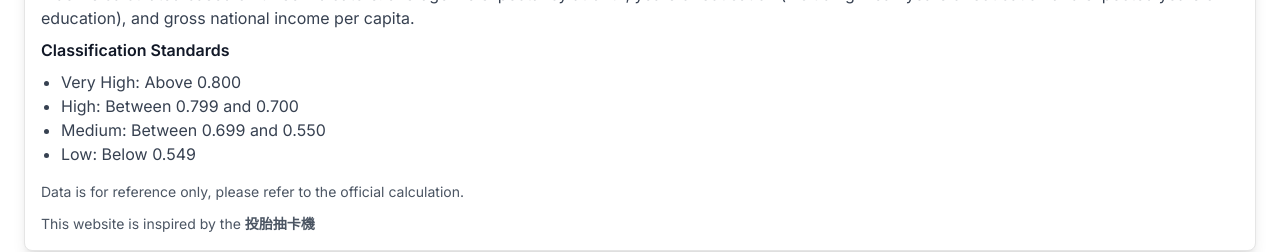
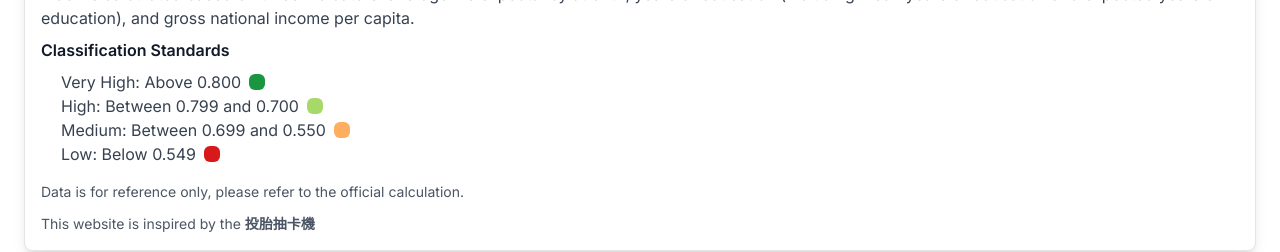
Before and after one commit to garylin0969/life-restart, a Next.js app: page /en in a window 1280 px wide. Shown: the part 445-697 px from the top of the page. Built offline with nearby package versions, Linux system fonts and the light colour scheme.

Commit message:
feat: add color indicators to HDI standards list

```diff
--- a/src/components/directions.tsx
+++ b/src/components/directions.tsx
@@ -1,8 +1,23 @@
 import { Card, CardContent } from '@/components/ui/card';
+import { cn } from '@/lib/utils';
 
 interface DirectionsProps {
     translate: (key: string) => string;
 }
+
+const HDIWithColor = ({ type }: { type: string }) => {
+    return (
+        <div
+            className={cn(
+                'w-4 aspect-square inline-block rounded-md',
+                { 'bg-[rgb(26,150,65)]': type === 'VeryHigh' },
+                { 'bg-[rgb(166,217,106)]': type === 'High' },
+                { 'bg-[rgb(253,174,97)]': type === 'Medium' },
+                { 'bg-[rgb(215,25,28)]': type === 'Low' }
+            )}
+        />
+    );
+};
 
 const Directions = ({ translate }: DirectionsProps) => {
     return (
@@ -13,11 +28,23 @@ const Directions = ({ translate }: DirectionsProps) => {
                 </h2>
                 <p className="text-gray-700 dark:text-gray-300">{translate('hdiExplanation')}</p>
                 <h3 className="font-semibold text-gray-900 dark:text-gray-100">{translate('hdiStandardsTitle')}</h3>
-                <ul className="list-disc pl-5">
-                    <li className="text-gray-700 dark:text-gray-300">{translate('hdiStandardVeryHigh')}</li>
-                    <li className="text-gray-700 dark:text-gray-300">{translate('hdiStandardHigh')}</li>
-                    <li className="text-gray-700 dark:text-gray-300">{translate('hdiStandardMedium')}</li>
-                    <li className="text-gray-700 dark:text-gray-300">{translate('hdiStandardLow')}</li>
+                <ul className="list-disc pl-5 text-gray-700 dark:text-gray-300">
+                    <li className="flex items-center gap-2">
+                        {translate('hdiStandardVeryHigh')}
+                        <HDIWithColor type="VeryHigh" />
+                    </li>
+                    <li className="flex items-center gap-2">
+                        {translate('hdiStandardHigh')}
+                        <HDIWithColor type="High" />
+                    </li>
+                    <li className="flex items-center gap-2">
+                        {translate('hdiStandardMedium')}
+                        <HDIWithColor type="Medium" />
+                    </li>
+                    <li className="flex items-center gap-2">
+                        {translate('hdiStandardLow')}
+                        <HDIWithColor type="Low" />
+                    </li>
                 </ul>
                 <p className="mt-2 text-sm text-gray-600 dark:text-gray-400">{translate('disclaimer')}</p>
                 <p className="mt-1 text-sm text-gray-600 dark:text-gray-400">
```
